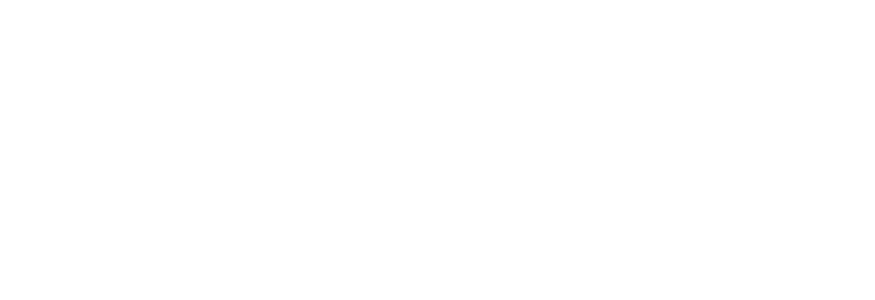
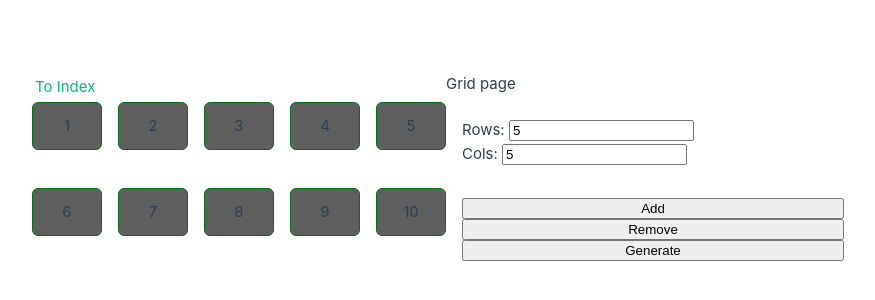
Before and after one commit to reznikovkg/vue-3-docker-compose, a Vue app in the folder vue/: page /dynamic-grid in a window 1280 px wide. Before the commit this address had no page. Shown: the part 106-406 px from the top of the page, without its empty margins (194-1069 px from the left). Built offline with nearby package versions, Linux system fonts and the light colour scheme.

Commit message:
feat: grid
feat: add and remove. less style

feat: dynamic cols and rows number

```diff
--- a/vue/package.json
+++ b/vue/package.json
@@ -21,6 +21,7 @@
     "@vitejs/plugin-vue": "^6.0.1",
     "sass-embedded": "^1.92.1",
     "vite": "^7.0.6",
-    "vite-plugin-vue-devtools": "^8.0.0"
+    "vite-plugin-vue-devtools": "^8.0.0",
+    "less": "^4.4.1"
   }
 }
--- /dev/null
+++ b/vue/src/components/DynamicGrid.vue
@@ -0,0 +1,120 @@
+<template>
+    <div
+        class="dyn-grid"
+        :style="{
+            '--cols': cols,
+            '--rows': rows
+        }">
+        <div
+            v-for="(item, index) in items"
+            :key="index"
+            class="dyn-grid__cell"
+            :class="{
+                'dyn-grid__cell--dragging': index === draggingIndex,
+                'dyn-grid__cell--over': index === overIndex && draggingIndex !== null
+            }"
+            draggable="true"
+            @dragstart="(e) => onDragStart(e, index)"
+            @dragenter.prevent="() => onDragEnter(index)"
+            @dragover.prevent
+            @dragend="() => onDragEnd()"
+            @drop.prevent="() => onDrop()">
+            <slot
+                name="cell"
+                :item="item"
+                :index="index">
+                {{ item }}
+            </slot>
+        </div>
+    </div>
+</template>
+
+<script setup>
+import { computed, ref } from 'vue'
+
+const props = defineProps({
+    modelValue: { type: Array, required: true },
+    rows: { type: Number, default: 3 },
+    cols: { type: Number, default: 4 },
+})
+
+const emit = defineEmits(['update:modelValue'])
+
+const items = computed({
+    get: () => props.modelValue,
+    set: (val) => emit('update:modelValue', val)
+})
+
+const draggingIndex = ref(null)
+const overIndex = ref(null)
+
+const onDragStart = (e, index) => {
+    draggingIndex.value = index
+    overIndex.value = index
+    try {
+        const dt = e.dataTransfer
+        dt.effectAllowed = 'move'
+    } catch (_) {}
+}
+
+const onDragEnter = (hoverIndex) => {
+    if (draggingIndex.value == null) {
+        return
+    }
+    if (hoverIndex === draggingIndex.value) {
+        return
+    }
+    const updated = [...items.value]
+    const [moved] = updated.splice(draggingIndex.value, 1)
+    updated.splice(hoverIndex, 0, moved)
+
+    items.value = updated
+    draggingIndex.value = hoverIndex
+    overIndex.value = hoverIndex
+}
+
+const onDrop = () => {
+    draggingIndex.value = null
+    overIndex.value = null
+}
+
+const onDragEnd = () => {
+    draggingIndex.value = null
+    overIndex.value = null
+}
+</script>
+
+<style scoped lang="less">
+.dyn-grid {
+    display: grid;
+    flex-wrap: wrap;
+    grid-template-columns: repeat(var(--cols), 70px);
+    grid-template-rows: repeat(var(--rows), 70px);
+    gap: 12pt;
+
+    &__cell> {
+        width: 100%;
+        height: 100%;
+    }
+
+    &__cell {
+        transition: transform .30s ease, box-shadow .30s ease, outline-color .30s ease;
+        will-change: transform;
+    }
+
+    &__cell:hover {
+        transform: translateY(-2px);
+    }
+
+    &--dragging {
+        opacity: .85;
+        transform: scale(.98);
+        box-shadow: 0 8px 18px rgba(0, 0, 0, .15);
+    }
+
+    &--over:not(&--dragging) {
+        outline: 2px dashed #9a9a9a;
+        outline-offset: 2px;
+    }
+}
+</style>
--- /dev/null
+++ b/vue/src/components/pages/DynamicGridPage.vue
@@ -0,0 +1,91 @@
+<template>
+    <RouterLink :to="{ name: $routes.INDEX }">To Index</RouterLink>
+    <div>
+        Grid page
+    </div>
+    <DynamicGrid v-model="items" :rows="rows" :cols="cols">
+        <template #cell="{ item }">
+            <div class="sample-cell">
+                {{ item }}
+            </div>
+        </template>
+    </DynamicGrid>
+    <div>
+        <div class="inputs">
+            <div>
+                Rows:
+                <input type="number" v-model="rows" @change="() => trimItems()">
+            </div>
+            <div>
+                Cols:
+                <input type="number" v-model="cols" @change="() => trimItems()">
+            </div>
+        </div>
+        <div class="inputs">
+            <button @click="() => addItem()">
+                Add
+            </button>
+            <button @click="() => removeItem()">
+                Remove
+            </button>
+            <button @click="() => generateItems()">
+                Generate
+            </button>
+        </div>
+    </div>
+</template>
+
+<script setup lang="ts">
+import { ref, computed } from 'vue'
+import DynamicGrid from '../DynamicGrid.vue';
+
+const rows = ref(5)
+const cols = ref(5)
+const capacity = computed(() => rows.value * cols.value)
+const items = ref([1, 2, 3, 4, 5, 6, 7, 8, 9, 10])
+
+const addItem = () => {
+    if (items.value.length >= capacity.value) {
+        return;
+    }
+
+    const item = items.value.length + 1
+    console.log('add ', item)
+    items.value.push(item)
+}
+
+const removeItem = () => {
+    items.value.pop()
+}
+
+const generateItems = () => {
+    while (items.value.length < capacity.value) {
+        addItem()
+    }
+}
+
+const trimItems = () => {
+    while (items.value.length > capacity.value) {
+        removeItem()
+    }
+}
+
+</script>
+<style scoped>
+.sample-cell {
+    min-height: 48px;
+    min-width: 48px;
+    background: rgb(95, 95, 95);
+    border: 1px solid rgb(0, 112, 19);
+    display: flex;
+    align-items: center;
+    justify-content: center;
+    border-radius: 6px;
+}
+
+.inputs {
+    padding: 12pt;
+    display: flex;
+    flex-direction: column;
+}
+</style>
--- a/vue/src/components/pages/IndexPage.vue
+++ b/vue/src/components/pages/IndexPage.vue
@@ -4,6 +4,11 @@
   <div>
     <RouterLink :to="{ name: $routes.EXAMPLE }">
      To Example
+    </RouterLink>
+  </div>
+  <div>
+    <RouterLink :to="{ name: $routes.GRID }">
+     To Dynamic Grid
     </RouterLink>
   </div>
 </template>
--- a/vue/src/router/index.js
+++ b/vue/src/router/index.js
@@ -2,10 +2,12 @@ import { createWebHistory, createRouter } from 'vue-router'
 
 import IndexPage from './../components/pages/IndexPage.vue'
 import ExamplePage from './../components/pages/ExamplePage.vue'
+import DynamicGridPage from './../components/pages/DynamicGridPage.vue'
 
 export const ROUTES = {
   EXAMPLE: 'EXAMPLE',
   INDEX: 'INDEX',
+  GRID: 'GRID',
 }
 
 const routes = [
@@ -19,6 +21,11 @@ const routes = [
     path: '/',
     component: IndexPage
   },
+  {
+    name: ROUTES.GRID,
+    path: '/dynamic-grid',
+    component: DynamicGridPage
+  },
 ]
 
 export const router = createRouter({
--- a/vue/vite.config.js
+++ b/vue/vite.config.js
@@ -15,4 +15,10 @@ export default defineConfig({
       '@': fileURLToPath(new URL('./src', import.meta.url))
     },
   },
+  server: {
+    watch: {
+      usePolling: true,
+      interval: 100,
+    }
+  }
 })
```
Also changed, not shown: 1 other file (tests, documents, lock files or other folders).
